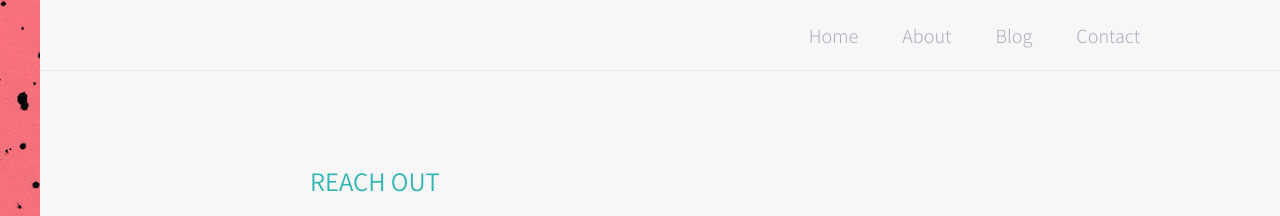
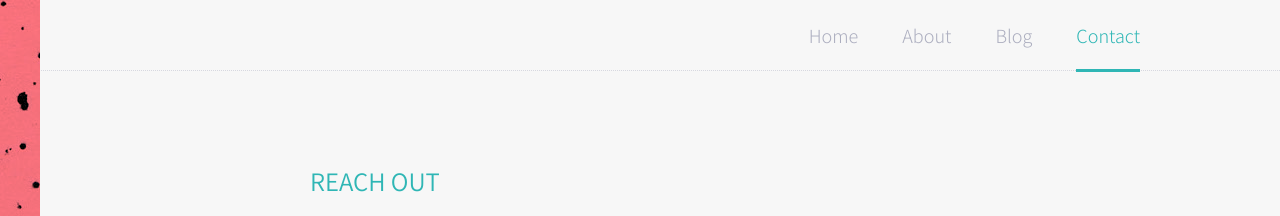
Before and after one commit to techtolentino/techtolentino.github.io, a Jekyll site: the page built from contact.md, in a window 1280 px wide. Shown: the top 216 px of the page. Built offline with Jekyll 4.4.1, drawn with Linux system fonts in a browser that asks for light colours.

Commit message:
adding current tab

```diff
--- a/_includes/header.html
+++ b/_includes/header.html
@@ -1,10 +1,10 @@
 <header>
     <div class="container">
         <ul class="nav">
-            <li class="nav--item"><a class="nav--link" href="/">Home</a></li>
-            <li class="nav--item"><a class="nav--link" href="/about">About</a></li>
-            <li class="nav--item"><a class="nav--link" href="/blog">Blog</a></li>
-            <li class="nav--item"><a class="nav--link" href="/contact">Contact</a></li>
+            <li class="nav--item"><a class="nav--link" id="navHome" href="/">Home</a></li>
+            <li class="nav--item"><a class="nav--link" id="navAbout" href="/about">About</a></li>
+            <li class="nav--item"><a class="nav--link" id="navBlog" href="/blog">Blog</a></li>
+            <li class="nav--item"><a class="nav--link" id="navContact" href="/contact">Contact</a></li>
         </ul>
     </div>
 </header>
--- /dev/null
+++ b/_includes/scripts/index.js
@@ -0,0 +1,9 @@
+if (document.URL.indexOf("about") >= 0){
+	document.getElementById('navAbout').classList.add('nav--ACTIVE');
+} else if (document.URL.indexOf("blog") >= 0){
+	document.getElementById('navBlog').classList.add('nav--ACTIVE');
+} else if (document.URL.indexOf("contact") >= 0){
+	document.getElementById('navContact').classList.add('nav--ACTIVE');
+} else {
+	document.getElementById('navHome').classList.add('nav--ACTIVE');
+}
--- a/_layouts/default.html
+++ b/_layouts/default.html
@@ -14,5 +14,6 @@
                 </div>
             </div>
         </div>
+        <script>{% include scripts/index.js %}</script>
     </body>
 </html>
--- a/_sass/_navigation.scss
+++ b/_sass/_navigation.scss
@@ -34,6 +34,12 @@ header {
             color: $cool-color;
         }
     }
+
+    &--ACTIVE {
+        border-bottom: 3px solid $cool-color;
+        padding-bottom: 1em;
+        color: $cool-color;
+    }
 }
 
 @include media-query($extra-extra-large-screen) {
```
Also changed, not shown: test.md (deleted, +0 -7 lines).
